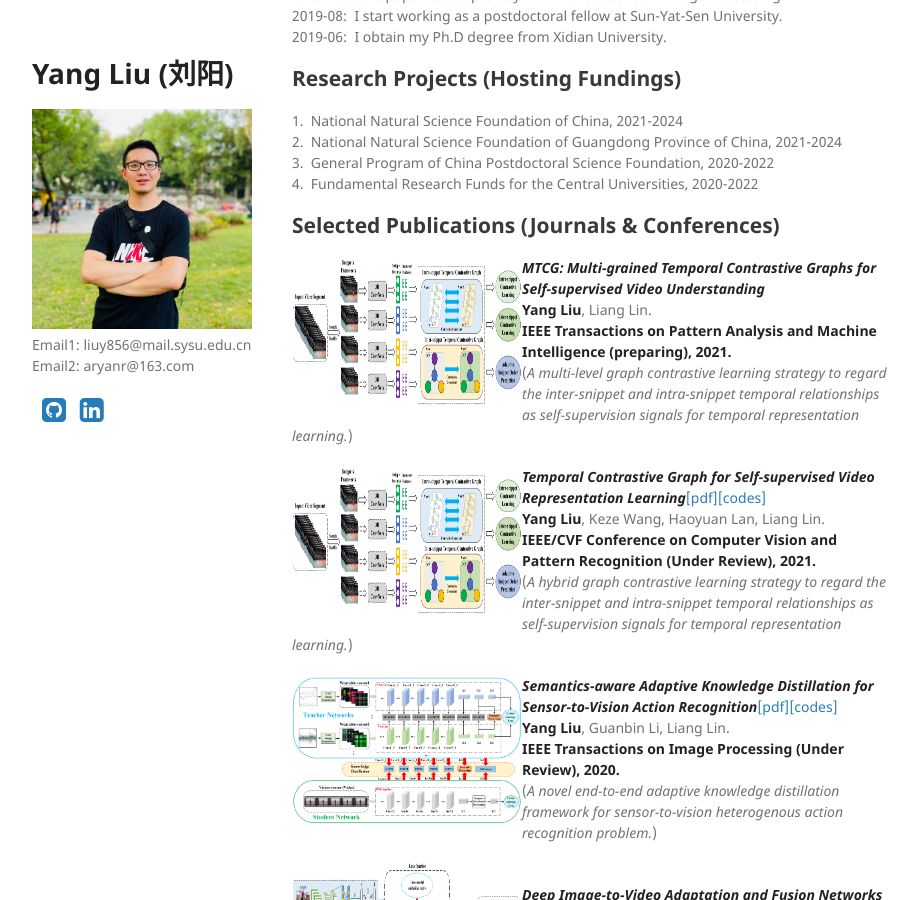
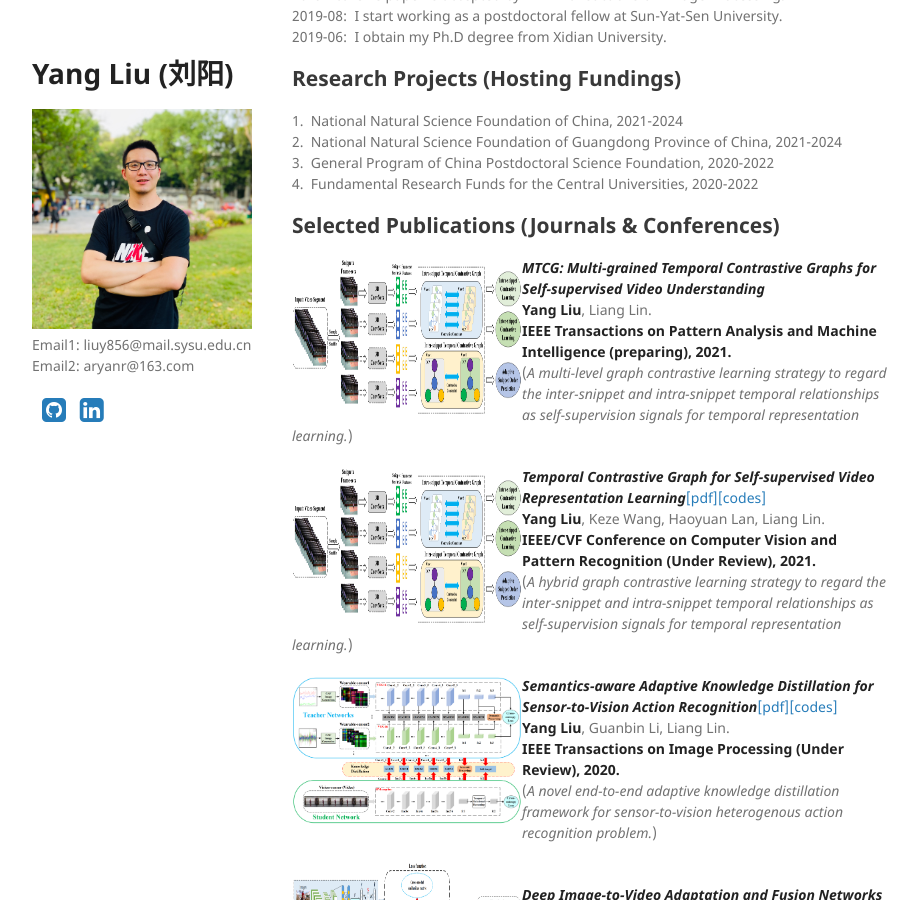
Before and after one commit to YangLiu9208/home, a Jekyll site: the page built from index.md, in a window 1280 px wide and 900 px high, scrolled down 831 px. Shown: the whole window, without its empty margins (178-1096 px from the left). Built offline with Jekyll 4.4.1, drawn with Linux system fonts in a browser that asks for light colours; a style sheet for code colours, icons or effects is not loaded.

Commit message:
Update index.md

```diff
--- a/index.md
+++ b/index.md
@@ -35,7 +35,7 @@ Deep Learning, Transfer Learning, Self-supervised Learning, Reinforcement Learni
 
 <div align="left">
           <a>
-            <img border="0" src="./TCG.png" align="left" width="230" height="150">
+            <img border="0" src="./TCG.png" align="left" width="230" height="160">
           </a>
 </div>
 ***MTCG: Multi-grained Temporal Contrastive Graphs for Self-supervised Video Understanding***
@@ -45,7 +45,7 @@ Deep Learning, Transfer Learning, Self-supervised Learning, Reinforcement Learni
 
 <div align="left">
           <a>
-            <img border="0" src="./TCG.png" align="left" width="230" height="150">
+            <img border="0" src="./TCG.png" align="left" width="230" height="160">
           </a>
 </div>
 ***Temporal Contrastive Graph for Self-supervised Video Representation Learning***[[pdf]](https://yangliu9208.github.io/home/)[[codes]]( https://github.com/YangLiu9208/TCG)
```
